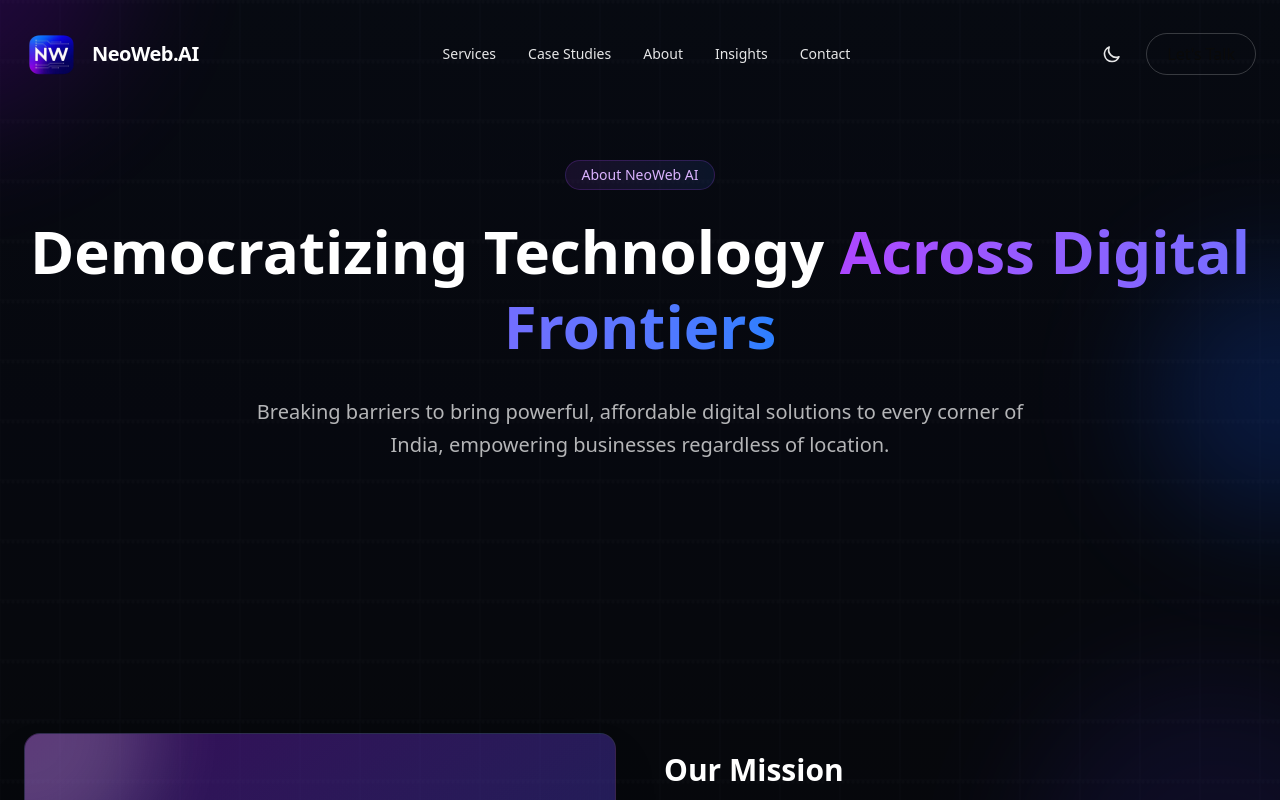
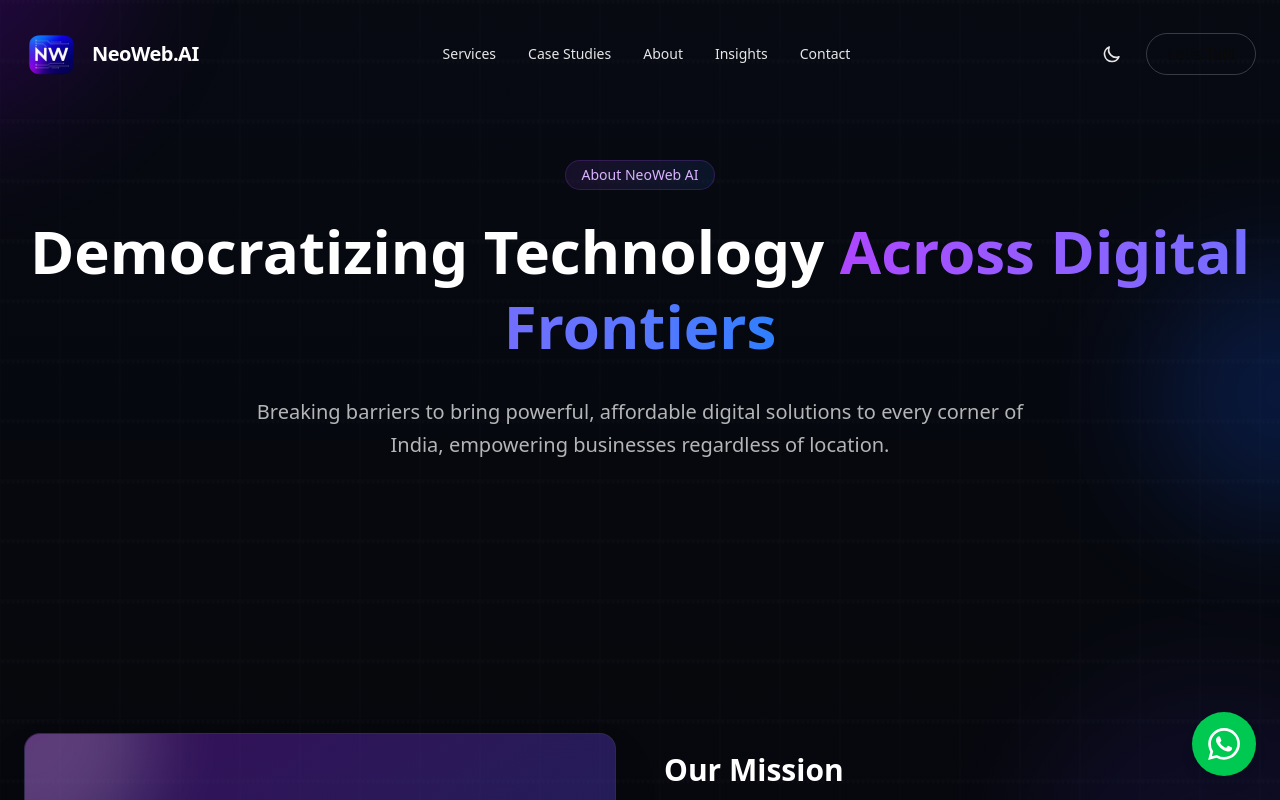
Before and after one commit to Lalitchaudhary01/NeoWebAI, a React (Vite) app in the folder client/: page /about in a window 1280 px wide. Shown: the top 800 px of the page. Built offline with nearby package versions, Linux system fonts and the light colour scheme.

Commit message:
add whatsapp button

```diff
--- a/client/src/App.jsx
+++ b/client/src/App.jsx
@@ -9,6 +9,7 @@
 import Footer from "./components/Footer";
 import CaseStudies from "./components/CaseStudies";
 import Contact from "./components/Contact";
+import WhatsAppButton from "./components/WhatsAppButton"; // Import the WhatsApp button component
 
 // Create a component that combines all sections for the homepage
 const HomePage = () => {
@@ -36,6 +37,9 @@
         <Route path="/about" element={<About />} />
       </Routes>
       <Footer />
+
+      {/* WhatsApp Button - replace with your actual WhatsApp number */}
+      <WhatsAppButton phoneNumber="911234567890" />
     </Layout>
   );
 };
--- a/client/src/components/Footer.jsx
+++ b/client/src/components/Footer.jsx
@@ -145,18 +145,18 @@
                   href="mailto:newen.ai@gmail.com"
                   className="hover:text-white transition-colors duration-300"
                 >
-                  newen.ai@gmail.com
+                  contact@newweb.in
                 </a>
               </p>
               <p className="text-white/70 flex items-start">
                 <span className="mr-3">🌐</span>
                 <a
-                  href="https://www.neowebai.com"
+                  href="https://www.newweb.in"
                   target="_blank"
                   rel="noopener noreferrer"
                   className="hover:text-white transition-colors duration-300"
                 >
-                  www.neowebai.com
+                  www.newweb.in
                 </a>
               </p>
             </div>
--- /dev/null
+++ b/client/src/components/WhatsAppButton.jsx
@@ -0,0 +1,26 @@
+import React from "react";
+
+const WhatsAppButton = ({ phoneNumber = "8445646300" }) => {
+  // WhatsApp API URL with your phone number
+  const whatsappUrl = `https://wa.me/${phoneNumber}`;
+
+  return (
+    <div
+      className="fixed bottom-6 right-6 z-50 cursor-pointer"
+      onClick={() => window.open(whatsappUrl, "_blank")}
+    >
+      <div className="flex items-center justify-center w-16 h-16 bg-green-500 rounded-full shadow-lg hover:bg-green-600 transition-all duration-300 transform hover:scale-110">
+        {/* WhatsApp SVG Icon */}
+        <svg
+          xmlns="http://www.w3.org/2000/svg"
+          viewBox="0 0 24 24"
+          className="w-8 h-8 fill-white"
+        >
+          <path d="M17.472 14.382c-.297-.149-1.758-.867-2.03-.967-.273-.099-.471-.148-.67.15-.197.297-.767.966-.94 1.164-.173.199-.347.223-.644.075-.297-.15-1.255-.463-2.39-1.475-.883-.788-1.48-1.761-1.653-2.059-.173-.297-.018-.458.13-.606.134-.133.298-.347.446-.52.149-.174.198-.298.298-.497.099-.198.05-.371-.025-.52-.075-.149-.669-1.612-.916-2.207-.242-.579-.487-.5-.669-.51-.173-.008-.371-.01-.57-.01-.198 0-.52.074-.792.372-.272.297-1.04 1.016-1.04 2.479 0 1.462 1.065 2.875 1.213 3.074.149.198 2.096 3.2 5.077 4.487.709.306 1.262.489 1.694.625.712.227 1.36.195 1.871.118.571-.085 1.758-.719 2.006-1.413.248-.694.248-1.289.173-1.413-.074-.124-.272-.198-.57-.347m-5.421 7.403h-.004a9.87 9.87 0 01-5.031-1.378l-.361-.214-3.741.982.998-3.648-.235-.374a9.86 9.86 0 01-1.51-5.26c.001-5.45 4.436-9.884 9.888-9.884 2.64 0 5.122 1.03 6.988 2.898a9.825 9.825 0 012.893 6.994c-.003 5.45-4.437 9.884-9.885 9.884m8.413-18.297A11.815 11.815 0 0012.05 0C5.495 0 .16 5.335.157 11.892c0 2.096.547 4.142 1.588 5.945L.057 24l6.305-1.654a11.882 11.882 0 005.683 1.448h.005c6.554 0 11.89-5.335 11.893-11.893a11.821 11.821 0 00-3.48-8.413z" />
+        </svg>
+      </div>
+    </div>
+  );
+};
+
+export default WhatsAppButton;
```
